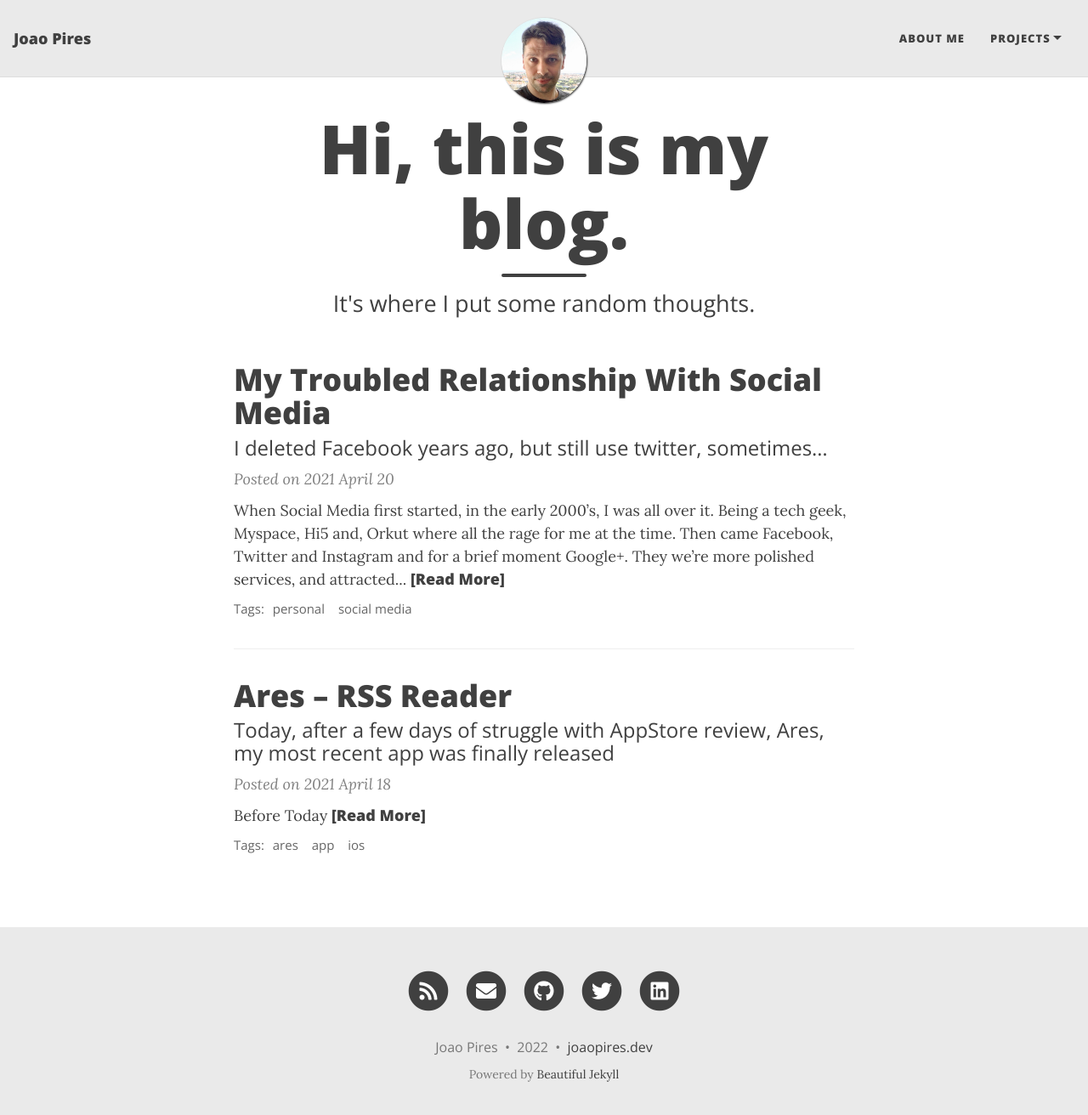
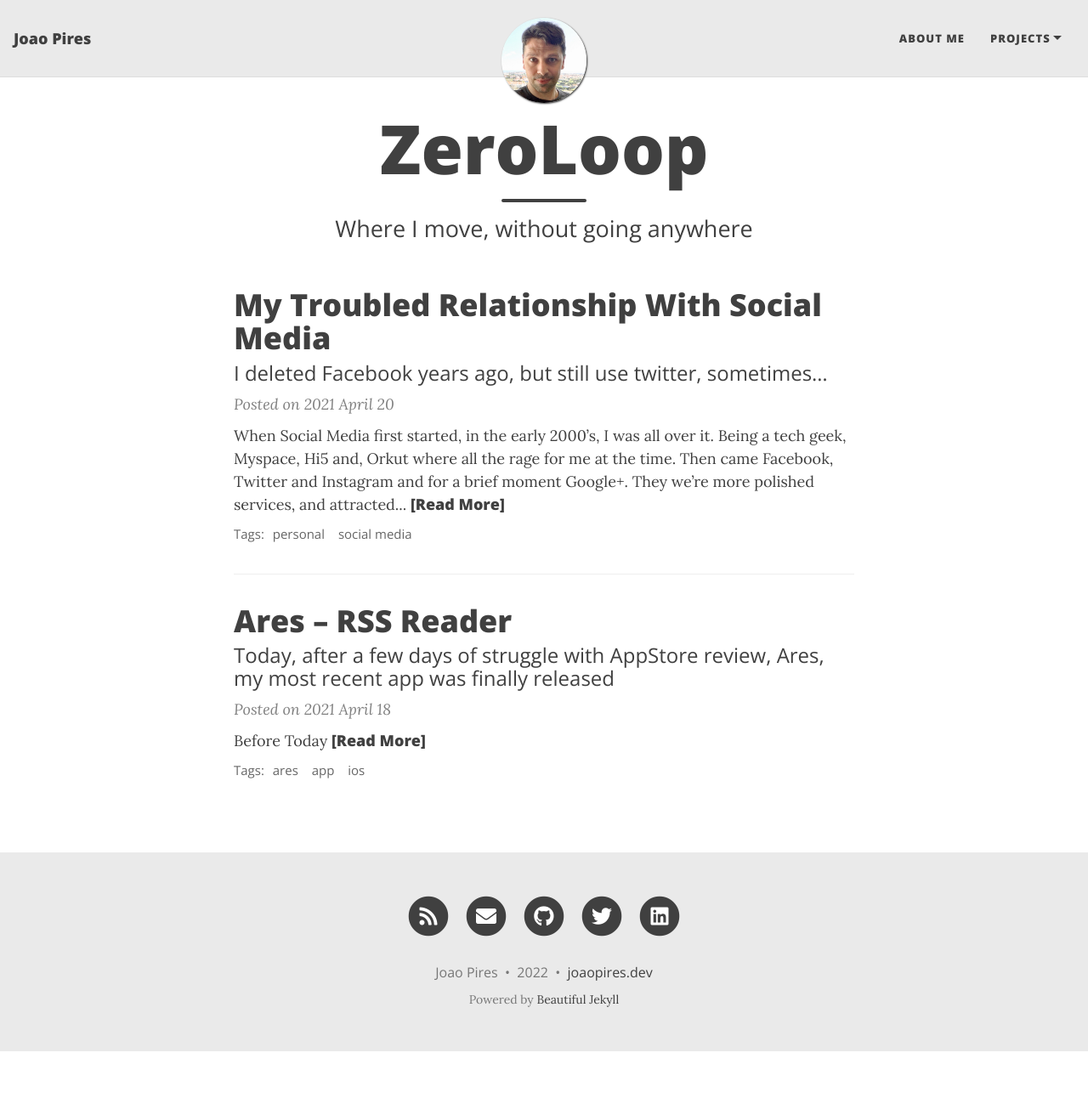
Before and after one commit to joaoc-pires/zeroloop.org, a Jekyll site: the page built from index.html, in a window 1280 px wide and 1325 px high. Shown: the top 1312 px of the window at 85% size. Built offline with Jekyll 4.4.1, drawn with Linux system fonts in a browser that asks for light colours; nearby versions of some CDN libraries; the list of posts is cut into pages by our own code.

Commit message:
Changed site name

```diff
--- a/index.html
+++ b/index.html
@@ -1,5 +1,5 @@
 ---
 layout: home
-title: Hi, this is my blog.
-subtitle: It's where I put some random thoughts.
+title: ZeroLoop
+subtitle: Where I move, without going anywhere
 ---
```
